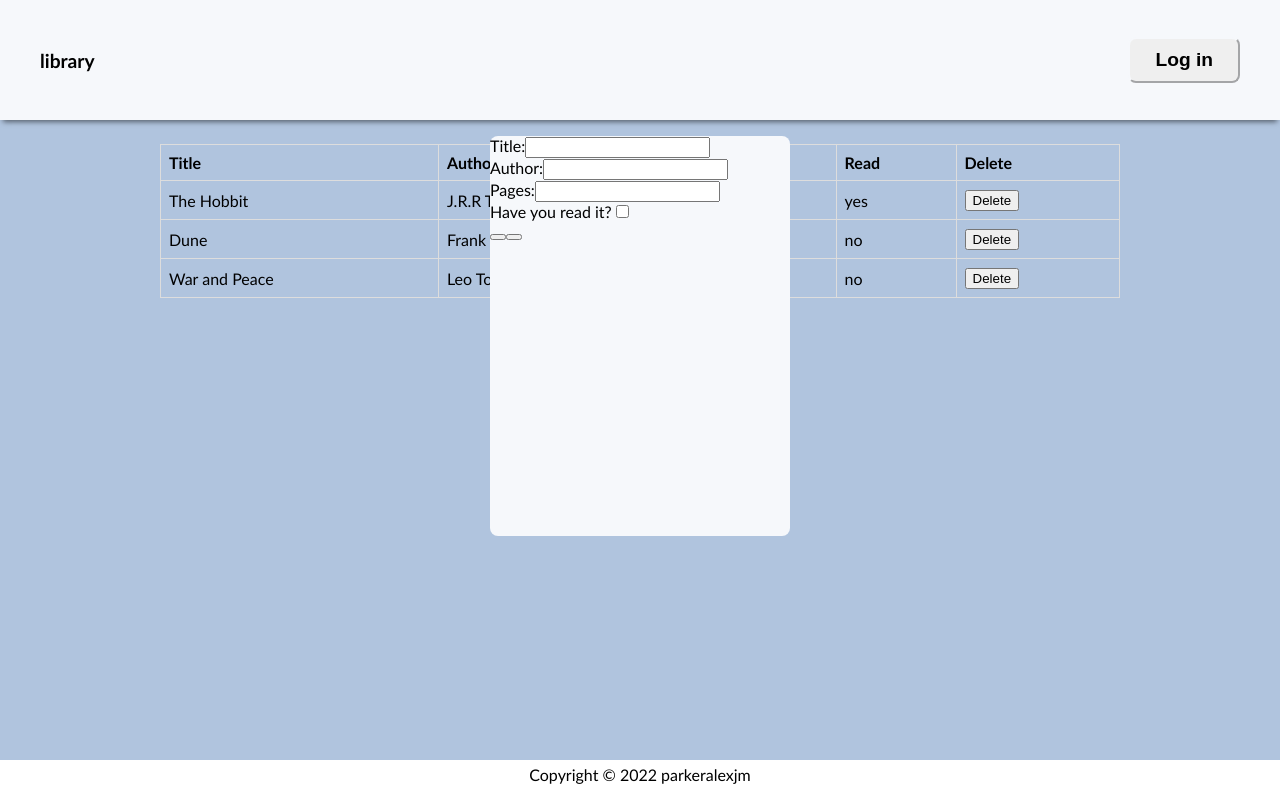
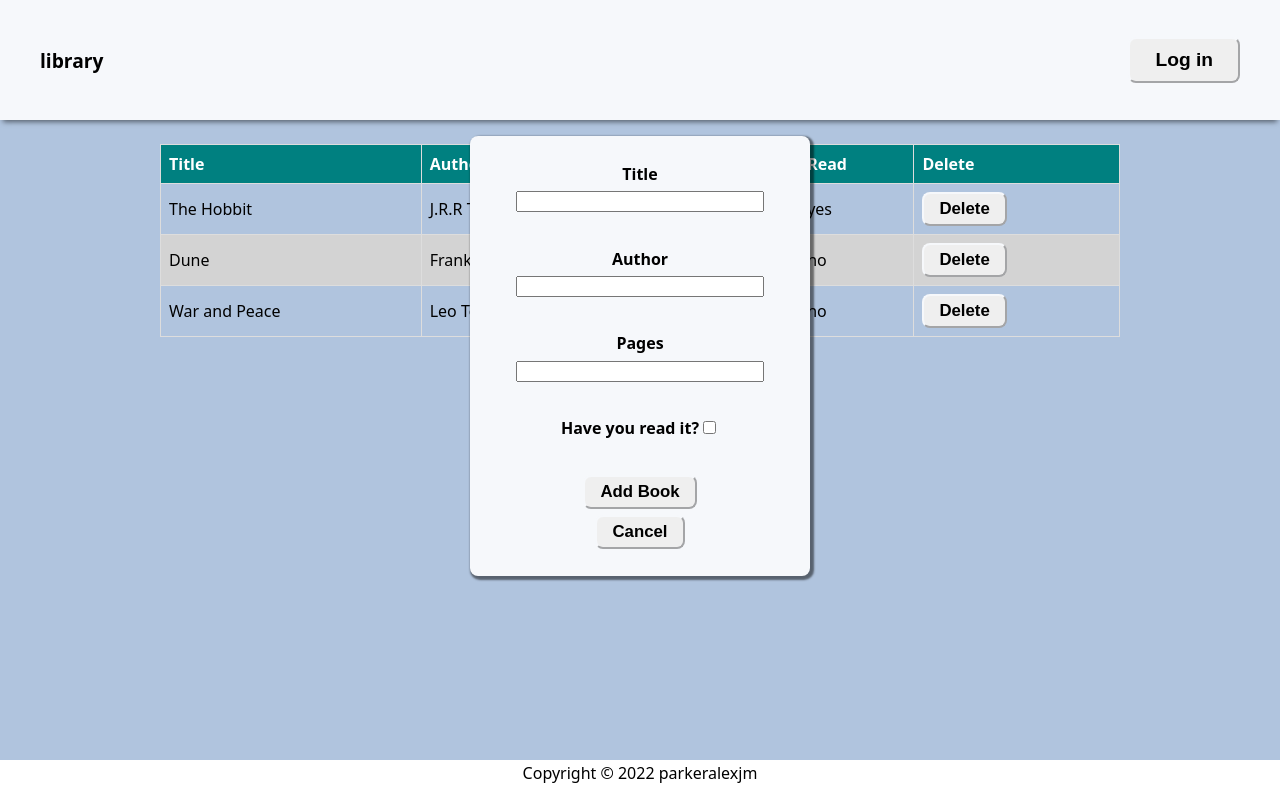
Before and after one commit to parkeralexjm/library, a plain HTML site: page index.html in a window 1280 px wide. Both pictures are taken after a click on the button "+ Add book". Drawn offline with Linux system fonts and the light colour scheme.

Commit message:
Added style to the page (unfinshed)

```diff
--- a/script.js
+++ b/script.js
@@ -96,16 +96,15 @@ function bookForm() {
     const mainContainer = document.getElementsByClassName("mainContainer")
     // This didnt work var linebreak = document.createElement("br")
     // Create a container for the form
-    const formContainer = document.createElement('div')
-    formContainer.className = "formContainer"
 
     // Create a form
     var formContent = document.createElement("div")  // This could be abstracted
+    formContent.className = "formContainer"
     // formContent.setAttribute("onsubmit","doForm(); return false")
     // Create a title field
     var labelTitle = document.createElement("label")
     labelTitle.htmlFor ="inputTitle"
-    labelTitle.innerHTML = "Title:"
+    labelTitle.innerHTML = "Title"
     formContent.appendChild(labelTitle)
     var inputTitle = document.createElement("input")
     inputTitle.id = "inputTitle"
@@ -115,7 +114,7 @@ function bookForm() {
     // Create a author field
     var labelAuthor = document.createElement("label")
     labelAuthor.htmlFor ="inputAuthor"
-    labelAuthor.innerHTML = "Author:"
+    labelAuthor.innerHTML = "Author"
     formContent.appendChild(labelAuthor);
     var inputAuthor = document.createElement("input");
     inputAuthor.id = "inputAuthor"
@@ -125,7 +124,7 @@ function bookForm() {
     // Create a pages field
     var labelPages = document.createElement("label")
     labelPages.htmlFor ="inputPages"
-    labelPages.innerHTML = "Pages:"
+    labelPages.innerHTML = "Pages"
     formContent.appendChild(labelPages);
     var inputPages = document.createElement("input")
     inputPages.id = "inputPages"
@@ -133,29 +132,30 @@ function bookForm() {
     formContent.appendChild(inputPages);
     formContent.appendChild(document.createElement("br"));
     // Create a read field
+    var spanRead = document.createElement("span")
+    spanRead.id = "spanRead"
     var labelRead = document.createElement("label")
     labelRead.htmlFor ="inputRead"
     labelRead.innerHTML = "Have you read it?"
-    formContent.appendChild(labelRead);
     var inputRead = document.createElement("input")
     inputRead.id = "inputRead"
     inputRead.name = "inputRead"
     inputRead.setAttribute("type", "checkbox");
-    formContent.appendChild(inputRead);
+    spanRead.append(labelRead, inputRead)
+    formContent.appendChild(spanRead)
     formContent.appendChild(document.createElement("br"));
     // Create a submit field
     var submit = document.createElement("span")
     submit.id = "bookFormSubmit"
-    submit.innerHTML = `<button onclick="submitData()"></button>`
+    submit.innerHTML = `<button onclick="submitData()">Add Book</button>`
     formContent.append(submit)
     var cancel = document.createElement("span")
-    cancel.id = "bookFormSubmit"
-    cancel.innerHTML = "<button onclick='clearForm()'></button>"
+    cancel.id = "bookFormCancel"
+    cancel.innerHTML = "<button onclick='clearForm()'>Cancel</button>"
     formContent.append(cancel)
 
     // Attach the form to the container
-    formContainer.append(formContent);
-    mainContainer[0].append(formContainer);
+    mainContainer[0].append(formContent);
   }
 }
 
--- a/style.css
+++ b/style.css
@@ -1,6 +1,5 @@
 :root {
-    font-family: "Trebuchet MS", "Lucida Sans Unicode", "Lucida Grande",
-      "Lucida Sans", Arial, sans-serif;
+    font-family:system-ui, -apple-system, BlinkMacSystemFont, 'Segoe UI', Roboto, Oxygen, Ubuntu, Cantarell, 'Open Sans', 'Helvetica Neue', sans-serif;
     --main-color: lightsteelblue;
     --main-color-light: #f6f8fb;
 }
@@ -61,27 +60,27 @@ body {
   margin: 10px 0px;
 }
 
-/* footer */
-footer {
-  position: absolute;
-  bottom: 0;
-  left: 0;
-  display: flex;
-  align-items: center;
-  justify-content: center;
-  width: 100%;
-  font-size: 1rem;
-}
-
 table {
   border-collapse: collapse;
   width: 75vw;
+}
+
+table th {
+  background-color: teal;
+  color: white;
+}
+
+table tr:nth-child(even){
+  background-color: lightgray ;
 }
 
 td, th {
   border: 1px solid #dddddd;
   text-align: left;
   padding: 8px;
+}
+table tr:hover {
+  background-color: rgba(0, 0, 0, 0.5);
 }
 
 .bookDelete {
@@ -97,5 +96,35 @@ td, th {
   align-self: center;
   margin-top: 17vh;
   display: flex;
-  align-content: center;
+  flex-direction: column;
+  justify-content: space-evenly;
+  align-items: center;
+  padding: 20px;
+  font-weight: bold;
+  box-shadow: 2px 2px 2px 2px rgba(0, 0, 0, 0.5);
 }
+
+.formContainer > input {
+  width: 80%
+}
+
+#bookFormSubmit > button, #bookFormCancel > button, .deleteBook {
+  border-radius: 8px;
+  border-color: var(--main-color-light);
+  color: black;
+  padding: 5px 15px;
+  font-size: 1.05rem;
+  font-weight: bold;
+}
+
+/* footer */
+footer {
+  position: absolute;
+  bottom: 0;
+  left: 0;
+  display: flex;
+  align-items: center;
+  justify-content: center;
+  width: 100%;
+  font-size: 1rem;
+}
```
